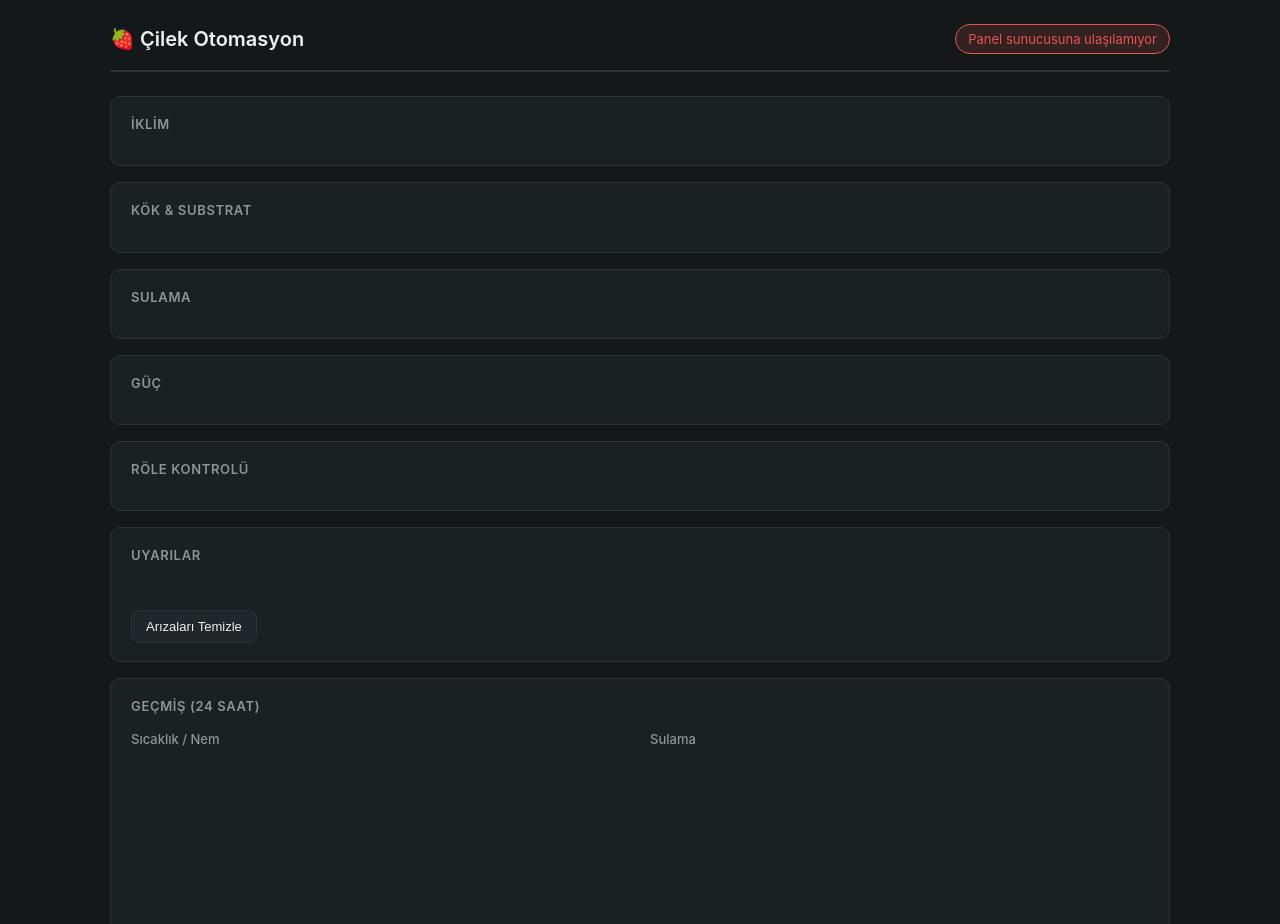
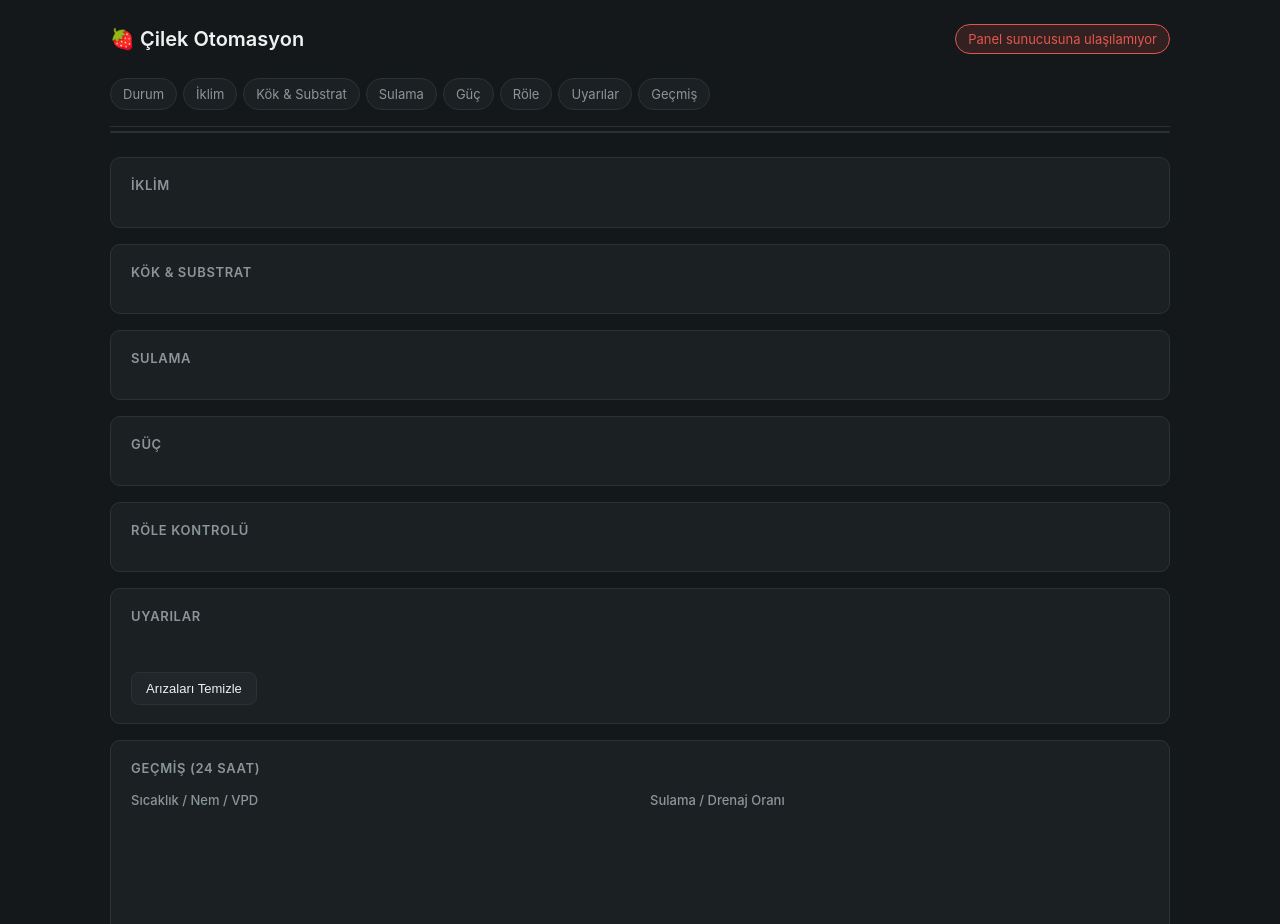
Before and after one commit to Onuralpbsr/CilekOtomasyon, a website: page web/public/index.html in a window 1280 px wide. Shown: the top 924 px of the page. Drawn offline with nearby package versions, Linux system fonts and the light colour scheme; no server answers.

Commit message:
Web: hızlı gezinme menüsü ekle, tek sayfa içinde bölüm linkleri
Üstte yapışkan (sticky) bir nav bar ile Durum/İklim/Kök & Substrat/
Sulama/Güç/Röle/Uyarılar/Geçmiş bölümlerine tek tıkla atlanabiliyor.
Sayfa yapısı tek parça kalmaya devam ediyor, sekme/yönlendirme yok.
Geçmiş grafik başlıkları VPD ve drenaj oranını yansıtacak şekilde
güncellendi.

```diff
--- a/web/public/index.html
+++ b/web/public/index.html
@@ -15,48 +15,61 @@
     <div id="connStatus" class="badge">Bağlanıyor...</div>
   </header>
 
-  <section class="status-strip" id="statusStrip"></section>
+  <nav class="quicknav" aria-label="Hızlı gezinme">
+    <a href="#durum">Durum</a>
+    <a href="#iklim">İklim</a>
+    <a href="#kok-substrat">Kök &amp; Substrat</a>
+    <a href="#sulama">Sulama</a>
+    <a href="#guc">Güç</a>
+    <a href="#role">Röle</a>
+    <a href="#uyarilar">Uyarılar</a>
+    <a href="#gecmis">Geçmiş</a>
+  </nav>
 
-  <section class="panel">
+  <section class="status-strip" id="durum">
+    <div id="statusStrip"></div>
+  </section>
+
+  <section class="panel" id="iklim">
     <h2>İklim</h2>
     <div class="grid" id="cardsClimate"></div>
   </section>
 
-  <section class="panel">
+  <section class="panel" id="kok-substrat">
     <h2>Kök &amp; Substrat</h2>
     <div class="grid" id="cardsRoot"></div>
   </section>
 
-  <section class="panel">
+  <section class="panel" id="sulama">
     <h2>Sulama</h2>
     <div class="grid" id="cardsIrrigation"></div>
   </section>
 
-  <section class="panel">
+  <section class="panel" id="guc">
     <h2>Güç</h2>
     <div class="grid" id="cardsPower"></div>
   </section>
 
-  <section class="panel">
+  <section class="panel" id="role">
     <h2>Röle Kontrolü</h2>
     <div class="relays" id="relayControls"></div>
   </section>
 
-  <section class="panel">
+  <section class="panel" id="uyarilar">
     <h2>Uyarılar</h2>
     <div id="alarms"></div>
     <button id="clearFaultsBtn">Arızaları Temizle</button>
   </section>
 
-  <section class="panel">
+  <section class="panel" id="gecmis">
     <h2>Geçmiş (24 saat)</h2>
     <div class="chart-grid">
       <div class="chart-box">
-        <h3>Sıcaklık / Nem</h3>
+        <h3>Sıcaklık / Nem / VPD</h3>
         <canvas id="climateChart" height="160"></canvas>
       </div>
       <div class="chart-box">
-        <h3>Sulama</h3>
+        <h3>Sulama / Drenaj Oranı</h3>
         <canvas id="irrigationChart" height="160"></canvas>
       </div>
       <div class="chart-box">
--- a/web/public/style.css
+++ b/web/public/style.css
@@ -10,6 +10,8 @@
 }
 
 * { box-sizing: border-box; }
+
+html { scroll-behavior: smooth; }
 
 body {
   margin: 0;
@@ -34,6 +36,33 @@ header {
 
 h1 { font-size: 20px; font-weight: 600; margin: 0; }
 
+.quicknav {
+  position: sticky;
+  top: 0;
+  z-index: 10;
+  display: flex;
+  gap: 6px;
+  overflow-x: auto;
+  padding: 8px 0 16px;
+  margin-bottom: 4px;
+  background: var(--bg);
+  border-bottom: 1px solid var(--border);
+}
+.quicknav a {
+  flex: 0 0 auto;
+  padding: 6px 12px;
+  border-radius: 20px;
+  border: 1px solid var(--border);
+  background: var(--panel);
+  color: var(--muted);
+  font-size: 13px;
+  text-decoration: none;
+  white-space: nowrap;
+}
+.quicknav a:hover { border-color: var(--accent); color: var(--accent); }
+
+section[id] { scroll-margin-top: 64px; }
+
 .badge {
   padding: 5px 12px;
   border-radius: 20px;
@@ -45,7 +74,8 @@ h1 { font-size: 20px; font-weight: 600; margin: 0; }
 .badge.ok { background: rgba(76, 175, 109, 0.15); border-color: var(--accent); color: var(--accent); }
 .badge.err { background: rgba(226, 87, 76, 0.15); border-color: var(--danger); color: var(--danger); }
 
-.status-strip {
+.status-strip { margin-bottom: 24px; }
+#statusStrip {
   display: grid;
   grid-template-columns: repeat(auto-fit, minmax(150px, 1fr));
   gap: 1px;
@@ -53,7 +83,6 @@ h1 { font-size: 20px; font-weight: 600; margin: 0; }
   border: 1px solid var(--border);
   border-radius: 10px;
   overflow: hidden;
-  margin-bottom: 24px;
 }
 .status-strip .stat {
   background: var(--panel);
```
